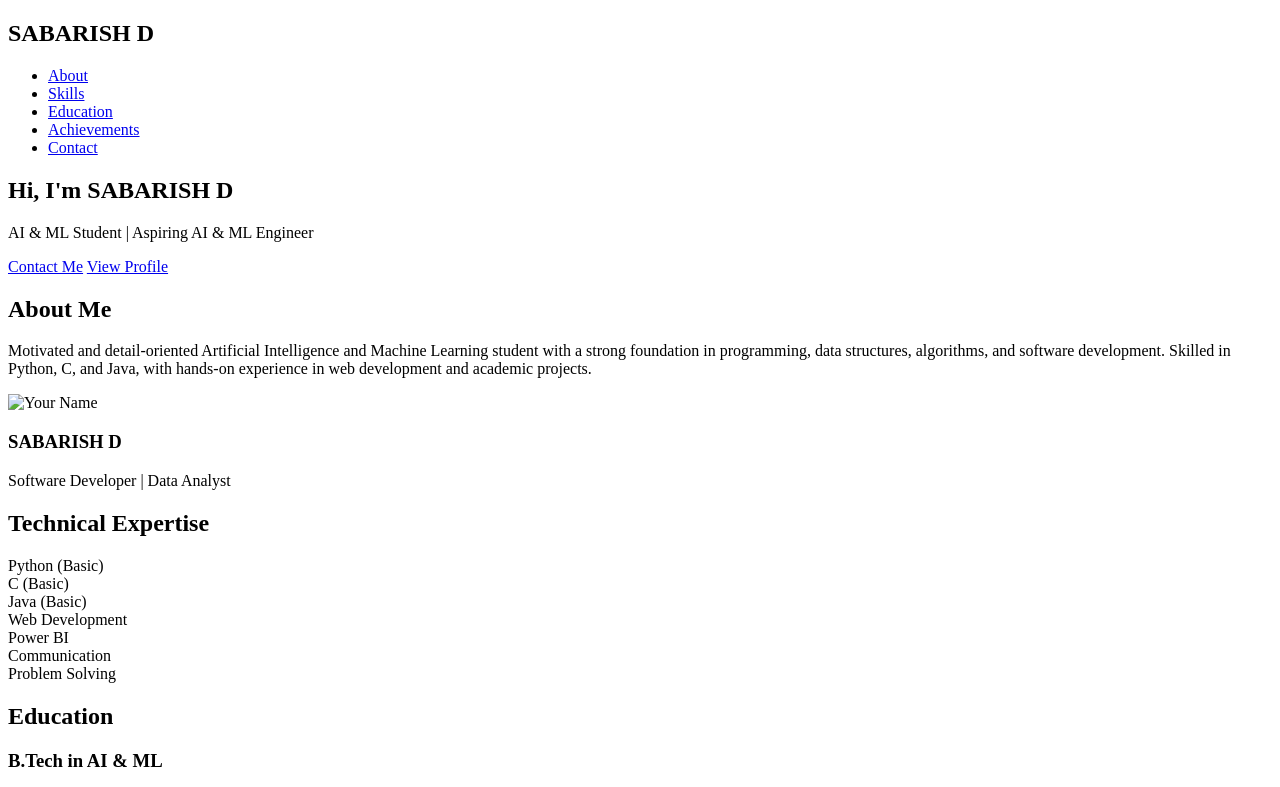
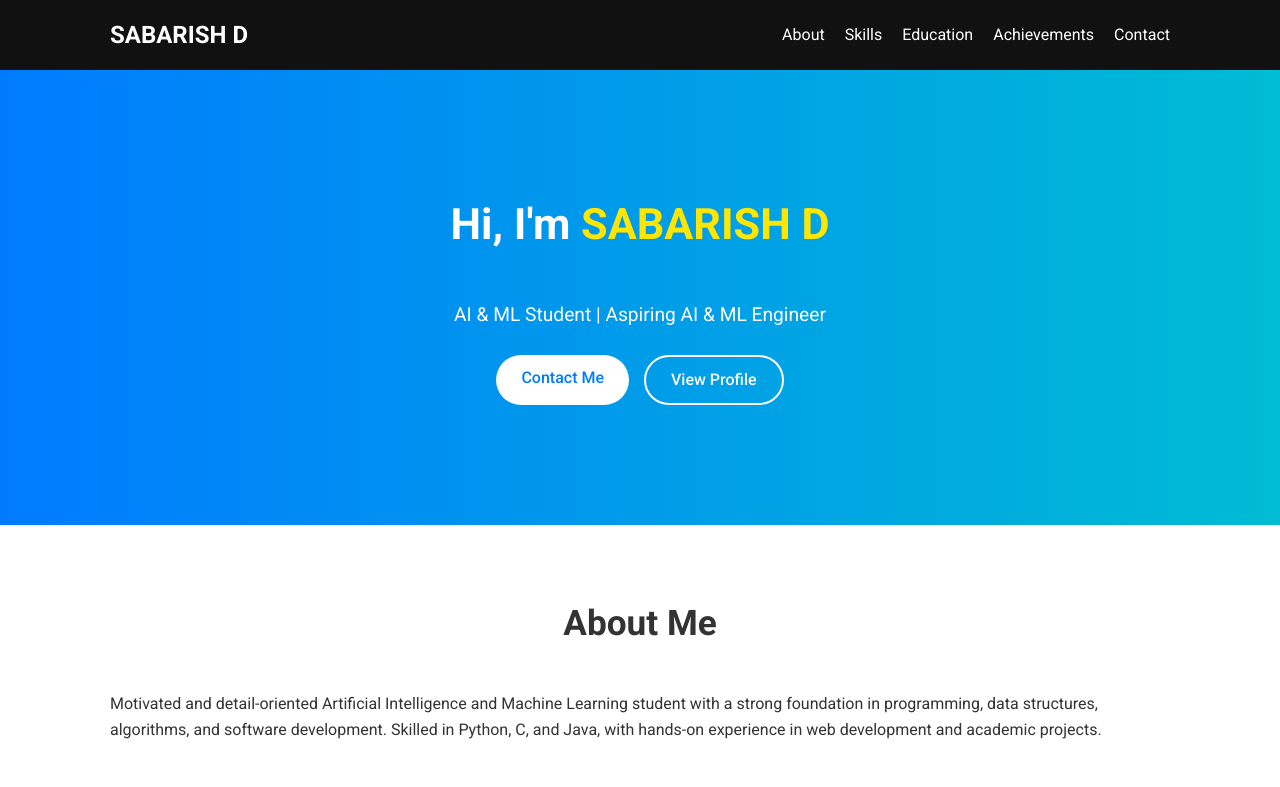
Before and after one commit to SABARISHDHANDAPANIAIML28/portfoli, a plain HTML site: page index.html in a window 1280 px wide. Shown: the top 787 px of the page. Drawn offline with Linux system fonts and the light colour scheme.

Commit message:
Update index.html with new stylesheet and structure
Updated stylesheet reference and fixed HTML structure.

```diff
--- a/face1.html
+++ b/index.html
@@ -4,7 +4,7 @@
     <meta charset="UTF-8">
     <meta name="viewport" content="width=device-width, initial-scale=1.0">
     <title>SABARISH D | Portfolio</title>
-    <link rel="stylesheet" href="face.css">
+    <link rel="stylesheet" href="style.css">
     <link href="https://fonts.googleapis.com/css2?family=Roboto:wght@400;500;700&display=swap" rel="stylesheet">
 </head>
 <body>
```
